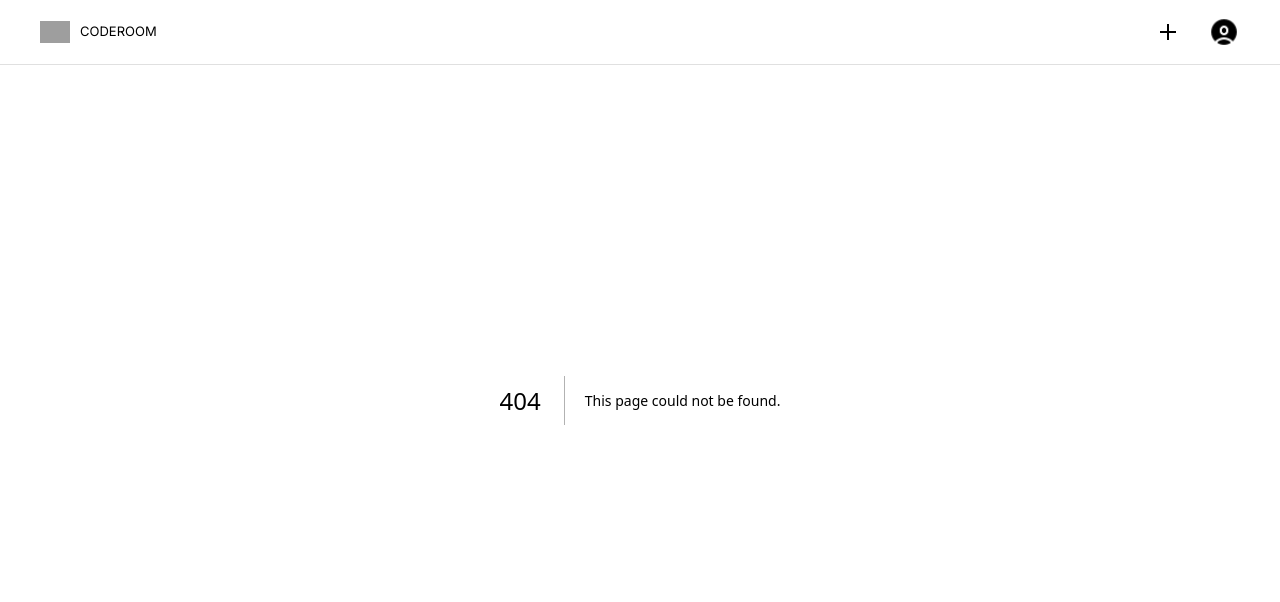
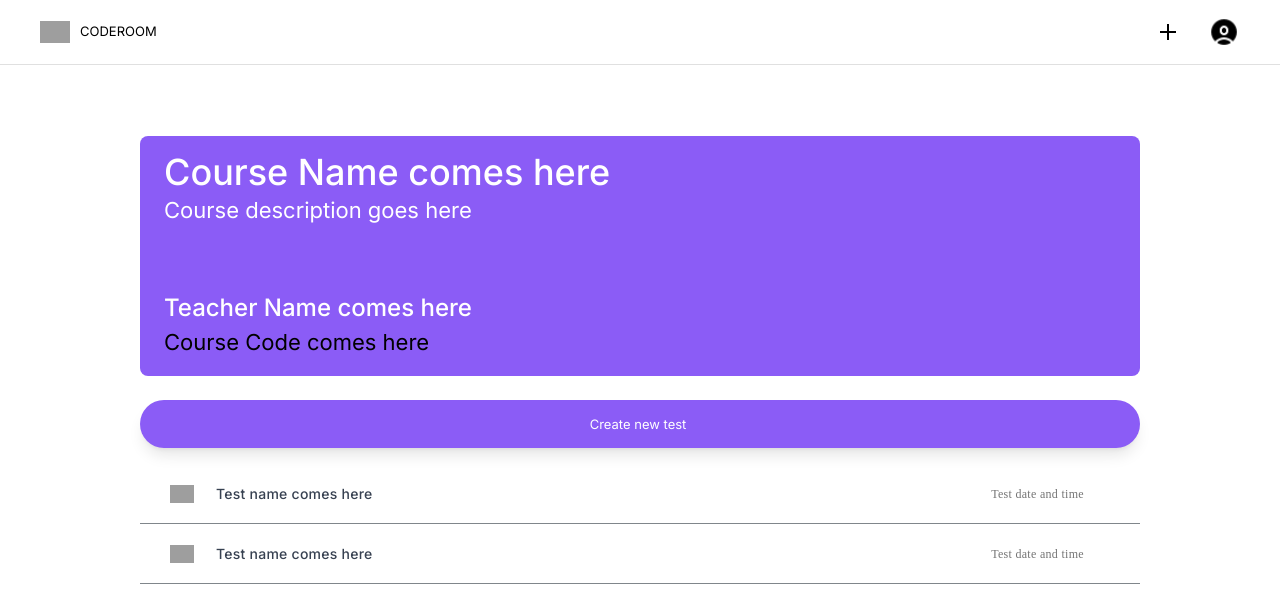
Before and after one commit to nileshphapale142/coderoom-frontend, a Next.js app: page /c/1 in a window 1280 px wide. Before the commit this address had no page. Shown: the top 602 px of the page. Built offline with nearby package versions, Linux system fonts and the light colour scheme; grey boxes are pictures that could not be loaded.

Commit message:
Date: 10 June Course Dashboard initialized Test Box done, separete component remaining Glimpse Leaderboard missing on course dashboard

```diff
--- /dev/null
+++ b/app/c/[id]/page.tsx
@@ -0,0 +1,146 @@
+import Image from 'next/image';
+import React from 'react';
+
+const TestBox = () => {
+  return (
+    <li
+      className='hover:shadow-test-box box-border bg-transparent transition-all
+                 duration-300 hover:overflow-hidden hover:rounded-2'
+    >
+      <div
+        className='h-15 relative z-0 box-border flex
+                  cursor-pointer flex-row items-center border-b-[0.0625rem] border-solid border-transparent
+                  border-b-gray transition-all hover:border-none hover:bg-white
+                  duration-300'
+
+      >
+        {/* // TODO:  add color to this div if required */}
+        <div
+          className='ml-6 mr-4 flex h-9 w-9 shrink-0 items-center justify-center
+                                  rounded-full fill-white text-center text-base leading-8 text-white'
+        >
+          <Image
+            src='https://img.icons8.com/ios-filled/50/test-partial-passed.png'
+            width='24'
+            height='24'
+            alt='Test icon logo'
+          />
+        </div>
+
+        <div className='w-calc-33 flex h-full flex-row items-center'>
+          <div className='flex-51 flex min-w-0 flex-col'>
+            <div className='text-style flex-row-container w-full text-gray-700'>
+              <span className='block overflow-hidden text-ellipsis whitespace-nowrap'>
+                Test name comes here
+              </span>
+            </div>
+          </div>
+
+          <span className='flex-20 ml-4 min-w-0 text-sm font-normal leading-4 tracking-wide'>
+            <div className='text-wrapping w-full'></div>
+          </span>
+
+          <div
+            className='text-style-1 text-wrapping text-black-3 flex-30 ml-4
+                                    mr-[-.25rem] box-border min-w-0 pr-1 text-right'
+          >
+            Test date and time
+          </div>
+        </div>
+      </div>
+    </li>
+  );
+};
+
+const CourseDash: React.FC = () => {
+  return (
+    <div className='visible static flex h-auto min-h-0 overflow-y-hidden opacity-100 contain-style'>
+      <div className='relative bottom-0 left-0 right-0 top-0 z-auto block min-h-full min-w-0 flex-1-auto'>
+        <div className='min-h-auto relative z-auto h-auto backface-visibility-h '>
+          <div className='h-16 '></div>
+          <div className='h-12'></div>
+          <div className='mx-auto my-0 flex w-calc-12 max-w-625r flex-col '>
+            {/* course info */}
+            <div className='mt-6 w-full overflow-hidden rounded-2 bg-violet-500 '>
+              <div className='relative h-60 w-full '>
+                <div className='absolute left-0 top-0 h-full w-full bg-cover bg-no-repeat'>
+                  <div className='absolute left-0 top-0 block h-full w-full opacity-80'></div>
+                </div>
+
+                <div className='absolute left-0 right-0 px-6 py-4 text-white'>
+                  <h1
+                    className='block overflow-hidden text-ellipsis whitespace-nowrap pr-8 text-4xl
+                  font-medium'
+                  >
+                    Course Name comes here
+                  </h1>
+                  <div className='my-1 pr-8 text-1375 font-normal leading-7 text-white'>
+                    Course description goes here
+                  </div>
+                </div>
+
+                <div className='absolute bottom-0 left-0 right-0 px-6 py-4 text-white'>
+                  <h3
+                    className='block overflow-hidden text-ellipsis whitespace-nowrap pr-8 text-2xl
+                  font-medium'
+                  >
+                    Teacher Name comes here
+                  </h3>
+                  <div className='my-1 pr-8 text-1375 font-normal leading-7 text-black'>
+                    Course Code comes here
+                  </div>
+                </div>
+              </div>
+            </div>
+
+            <div className='mt-6 flex'>
+              <main className='m-[-1rem] flex-grow overflow-hidden p-4'>
+                <div>
+                  <div>
+                    {/* Create test */}
+                    <div className='flex items-center justify-center screen120:mb-4'>
+                      <div className='h-12 w-full'>
+                        <div className='relative overflow-visible'>
+                          <div>
+                            <div className='inline'>
+                              {/*TODO: add font styles here */}
+                              <button
+                                className='m-0 h-12 w-full rounded-25 bg-violet-500 py-0 pl-4 pr-5 font-normal
+                              text-white shadow-lg transition-all duration-300 hover:bg-violet-600'
+                              >
+                                <span className='relative'>
+                                  Create new test
+                                </span>
+                              </button>
+                            </div>
+                          </div>
+                        </div>
+                      </div>
+                    </div>
+
+                    <div className='mb-8'>
+                      <div>
+                        <div className='relative'>
+                          <div>
+                            <ol>
+                              {/*// TODO: separate this into component */}
+
+                              <TestBox/>
+                              <TestBox/>
+                            </ol>
+                          </div>
+                        </div>
+                      </div>
+                    </div>
+                  </div>
+                </div>
+              </main>
+            </div>
+          </div>
+        </div>
+      </div>
+    </div>
+  );
+};
+
+export default CourseDash;
--- a/app/globals.css
+++ b/app/globals.css
@@ -7,8 +7,7 @@
 }
 
 body {
-  font-family: 'Roboto', Helvetica, Arial,
-    sans-serif;
+  font-family: 'Roboto', Helvetica, Arial, sans-serif;
   font-size: 0.8125rem;
   font-weight: 400;
   line-height: 1.25rem;
@@ -50,3 +49,23 @@ select,
 button {
   font: inherit;
 }
+
+@layer components {
+  .text-style {
+    @apply text-sm font-medium leading-5 tracking-sm;
+  }
+
+  .text-style-1 {
+    font-family: Roboto sans-serif;
+    font-size: 0.75rem;
+    @apply font-normal leading-4 tracking-wide;
+  }
+
+  .flex-row-container {
+    @apply flex flex-row items-center;
+  }
+
+  .text-wrapping {
+    @apply block overflow-hidden text-ellipsis whitespace-nowrap;
+  }
+}
--- a/components/Home/courseBox.tsx
+++ b/components/Home/courseBox.tsx
@@ -14,12 +14,12 @@ const CourseBox = () => {
         <div className='absolute top-0 h-full w-full bg-violet-500'></div>
         <div className='relative flex h-[6.5rem] flex-col justify-between p-4 pb-3'>
           <Link
-            href='/someCourse'
+            href='/c/1'
             className='absolute left-0 top-0 h-full w-full cursor-pointer text-white '
           />
           <h2 className='relative flex text-white'>
             <Link
-              href='/someCourse'
+              href='/c/1'
               className='mx-[-0.25rem] my-0 block cursor-pointer truncate px-1 py-0
                           text-white no-underline'
             >
--- a/next.config.mjs
+++ b/next.config.mjs
@@ -30,6 +30,13 @@ const nextConfig = {
         pathname:
           '/ios/50/exit--v1.png',
       },
+      {
+        protocol: 'https',
+        hostname: 'img.icons8.com',
+        port: '',
+        pathname:
+          '/ios-filled/50/test-partial-passed.png',
+      },
     ],
   },
 };
--- a/tailwind.config.ts
+++ b/tailwind.config.ts
@@ -35,13 +35,19 @@ const config: Config = {
         navbar: '1 1 0',
         '1-auto': '1 1 auto',
         '0-auto': '0 0 auto',
+        '51': '5 1',
+        '20': '2 0',
+        '30': '3 0',
       },
       screens: {
         navbar: '1024px',
+        screen195: '48.75rem',
+        screen120: '30rem',
       },
       height: {
         'calc-1': 'calc(24px + 2.25rem)',
-        '54':'216px',
+        '54': '216px',
+        '15': '3.75rem',
       },
       maxHeight: {
         'calc-1': 'calc(100dvh - 61px)',
@@ -49,18 +55,21 @@ const config: Config = {
       },
       width: {
         'calc-8': 'calc(100% - 32px)',
-        'cacl-11':'cacl(100% - 44px)',
+        'cacl-11': 'cacl(100% - 44px)',
         '90': '360px',
+        'calc-12': 'calc(100% - 3rem)',
+        'calc-33': 'calc(100% - 8.25rem)',
       },
       minWidth: {
         auto: 'auto',
-        'unset': 'unset',
+        unset: 'unset',
       },
       maxWidth: {
         'calc-3': 'calc(100% - 24px)',
         'calc-1': 'calc(100vw - 8px)',
         '109': '436px',
-        'unset': 'unset',
+        unset: 'unset',
+        '625r': '62.5rem',
       },
       backgroundSize: {
         'profile-photo': '32px 32px',
@@ -71,8 +80,8 @@ const config: Config = {
         '0': '0',
         '7': '28px',
         '7.5': '30px',
-        'inherit': 'inherit',
-
+        '25': '100px',
+        inherit: 'inherit',
       },
       borderWidth: {
         '0625': '.0625rem',
@@ -92,9 +101,12 @@ const config: Config = {
           '0 1px 3px 0 rgba(60,64,67,.3),0 4px 8px 3px rgba(60,64,67,.15)',
         'profile-options':
           '0 4px 8px 3px rgba(0,0,0,.15),0 1px 3px rgba(0,0,0,.3)',
+        'test-box':
+          '0 1px 2px 0 rgba(60,64,67,.3),0 2px 6px 2px rgba(60,64,67,.15)',
       },
       fontSize: {
         '875': '.875rem',
+        '1375': '1.375rem',
       },
       letterSpacing: {
         sm: '.01785714em',
@@ -105,9 +117,10 @@ const config: Config = {
         'gray-light': 'rgb(95,99,104)',
         'gray-2': 'rgb(60,64,67)',
         'gray-3': '#5f6368',
-        'gray-4':'#444746',
+        'gray-4': '#444746',
         'black-1': 'rgba(0,0,0,.38)',
         'black-2': '#1f1f1f',
+        'black-3': 'rgba(0,0,0,.549)',
         'blue-1': 'rgb(26, 115, 232)',
       },
       caretColor: {
@@ -116,7 +129,7 @@ const config: Config = {
       lineHeight: {
         '875': '.875rem',
         '0': '0',
-        '4.5': '18px'
+        '4.5': '18px',
       },
       transitionProperty: {
         background: 'background',
@@ -125,7 +138,6 @@ const config: Config = {
         'gray-3': '#5f6368',
         'white-1': '#e9eef6',
         'white-2': '#f8fafd',
-
       },
       fill: {
         'black-1': 'rgba(0,0,0,.38)',
@@ -135,9 +147,8 @@ const config: Config = {
         '2': '2',
       },
       padding: {
-        '2.5':'10px',
-      }
-
+        '2.5': '10px',
+      },
     },
   },
   plugins: [
@@ -162,6 +173,9 @@ const config: Config = {
         '.scroll-color': {
           scrollbarColor: '#c4c7c5 transparent',
         },
+        '.backface-visibility-h': {
+          backfaceVisibility: 'hidden',
+        },
       };
       addUtilities(newUtilities, ['responsive', 'hover']);
     },
```
